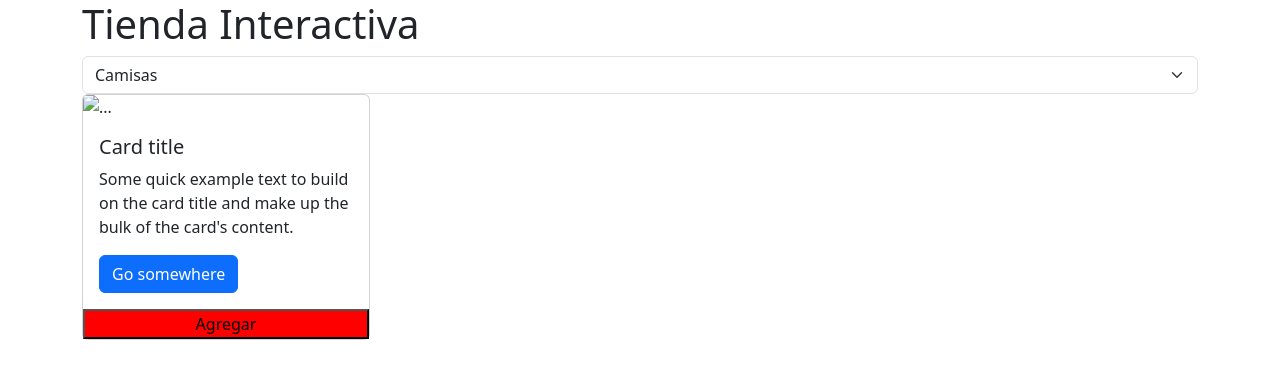
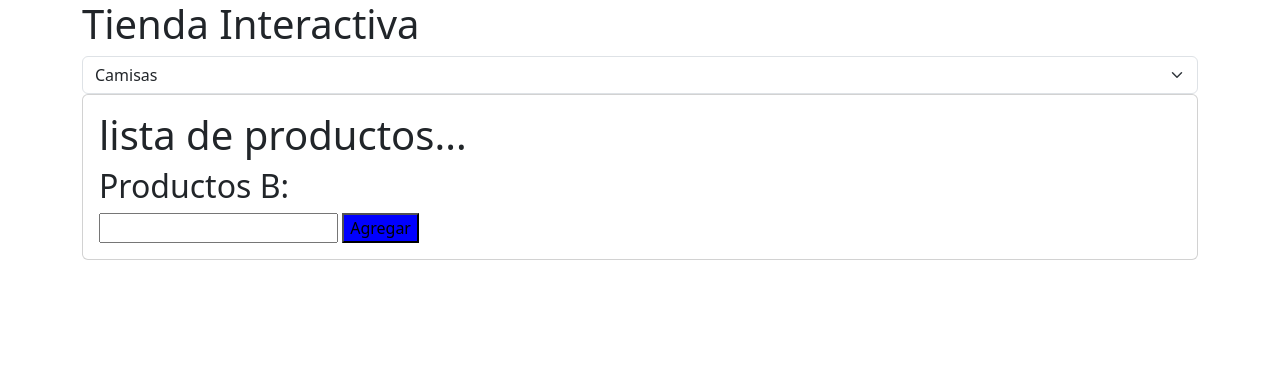
Before and after one commit to samoncadas/tienda-interactiva1, a plain HTML site: page index.html in a window 1280 px wide. Drawn offline with nearby package versions, Linux system fonts and the light colour scheme.

Commit message:
de todo un poco

```diff
--- a/index.html
+++ b/index.html
@@ -11,7 +11,7 @@
 
 </head>
 
-<body onload = "init()">
+<body onload="init()">
     <div class="container">
         <h1>Tienda Interactiva</h1>
         <select class="form-select" aria-label="Default select example" id="categoria"> Categoría de productos
@@ -19,21 +19,23 @@
             <option value="c2">Pantalon</option>
             <option value="c3">Zapatos</option>
         </select>
-        <div class="card" style="width: 18rem;">
-            <img src="..." class="card-img-top" alt="...">
+        <div class="card">
             <div class="card-body">
-                <h5 class="card-title">Card title</h5>
-                <p class="card-text">Some quick example text to build on the card title and make up the bulk of the
-                    card's content.</p>
-                <a href="#" class="btn btn-primary">Go somewhere</a>
+                <div id="card1"></div>
             </div>
-            <button type="button" class="btn-warning boton">Agregar</button>
         </div>
+
+        <div id="carrito">
+
+        </div>
+
     </div>
 
     <script src="https://cdn.jsdelivr.net/npm/bootstrap@5.3.5/dist/js/bootstrap.bundle.min.js"
         integrity="sha384-k6d4wzSIapyDyv1kpU366/PK5hCdSbCRGRCMv+eplOQJWyd1fbcAu9OCUj5zNLiq"
         crossorigin="anonymous"></script>
+
+    <script src="script.js"></script>
 </body>
 
 </html>
--- a/script.js
+++ b/script.js
@@ -1,3 +1,18 @@
-function innit(){
+function init(){
+    var card = document.getElementById("card1")
+    card = card.innerHTML=`
+    <div id="producto">
+        <h1>lista de productos...</h1>
+        <h2 id="nombre"> Productos B: </h2>
+        <input type="number" id="num">
+        <button type="button" class="btn-warning boton" onclick="agregarCarrito()" >Agregar</button>
+    </div>
+    `
+}
 
+function agregarCarrito(){
+    var carrito = document.getElementById("carrito")
+    var cantidad = document.getElementById("num").value
+    var nombre = document.getElementById("nombre")
+    carrito = carrito.innerHTML=`<h1>${cantidad}${nombre}</h1>`
 }
--- a/styles.css
+++ b/styles.css
@@ -1,3 +1,3 @@
 .boton{
-    background: red;
+    background-color: blue;
 }
```
